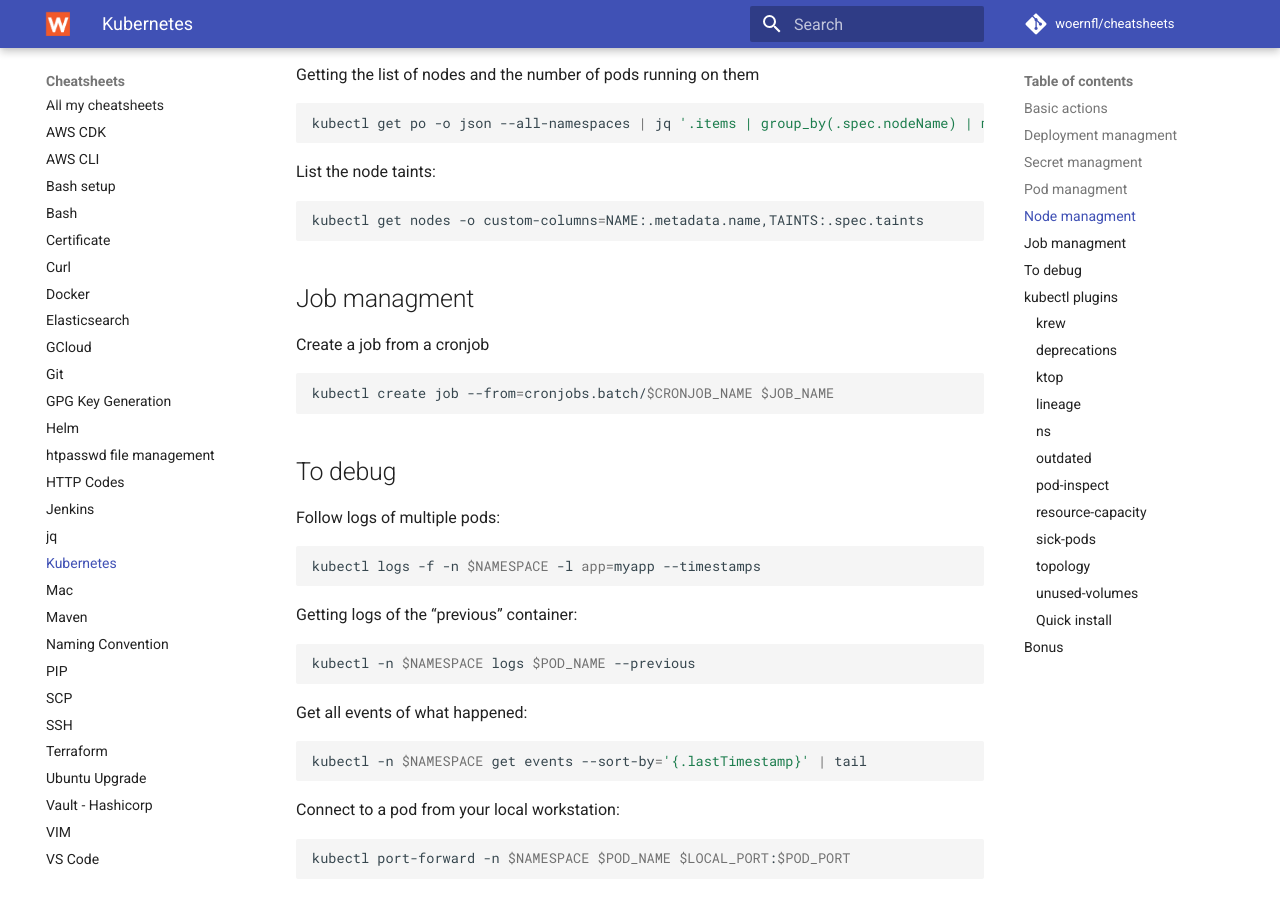
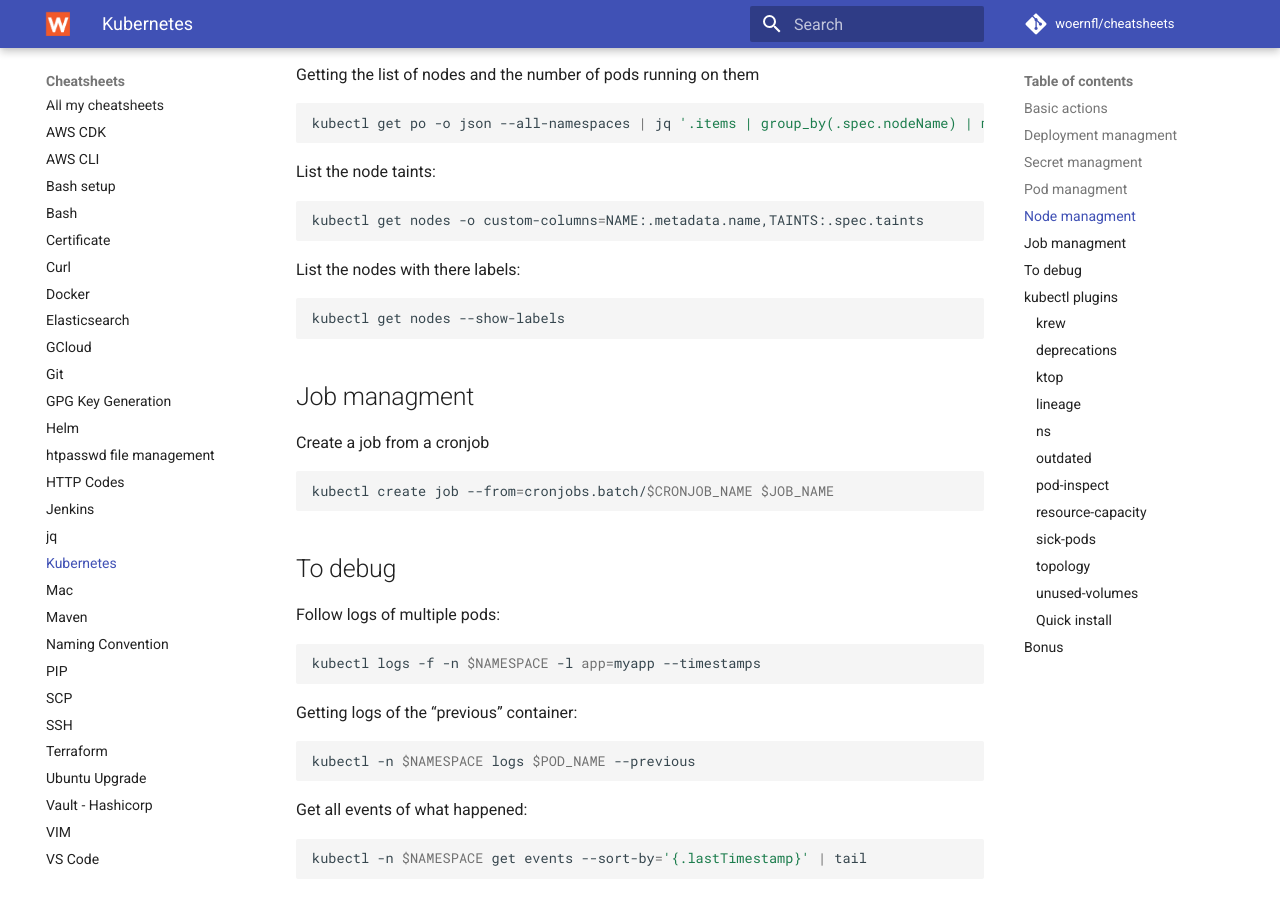
Before and after one commit to woernfl/cheatsheets, an MkDocs documentation site: the page built from docs/kubernetes.md, in a window 1280 px wide and 900 px high, scrolled down 2087 px. Built offline with MkDocs 1.6.1 and Material for MkDocs 9.7.7, drawn with Linux system fonts in a browser that asks for light colours; comment, search, counter and statistics services are not loaded.

Commit message:
Update kubernetes.md

````diff
--- a/docs/kubernetes.md
+++ b/docs/kubernetes.md
@@ -120,6 +120,12 @@
 
 ```bash
 kubectl get nodes -o custom-columns=NAME:.metadata.name,TAINTS:.spec.taints
+```
+
+List the nodes with there labels:
+
+```bash
+kubectl get nodes --show-labels
 ```
 
 ## Job managment
````
